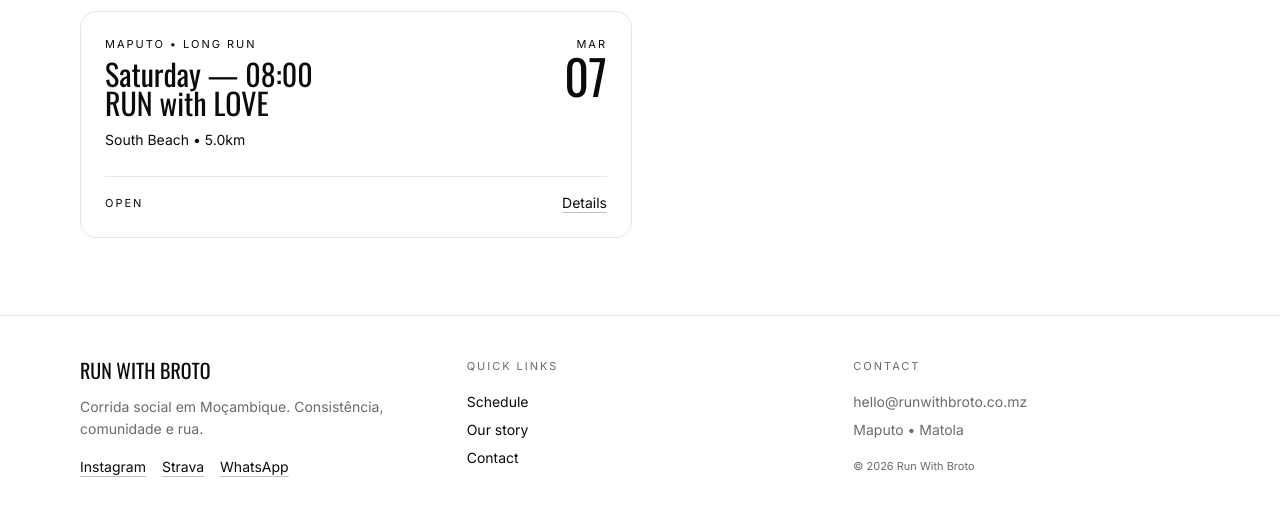
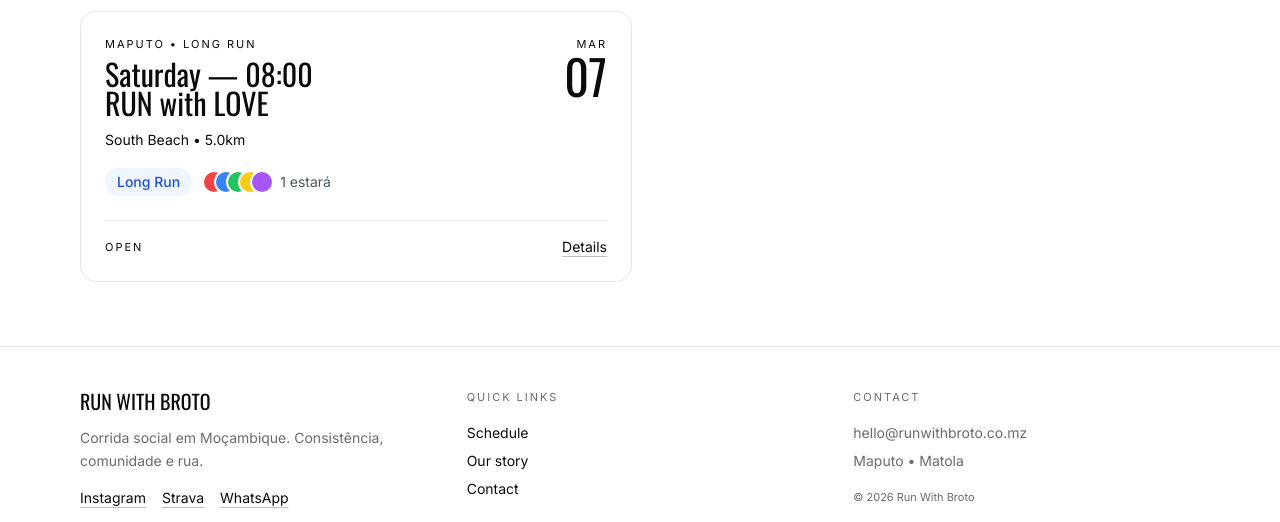
Before and after one commit to yrnsaraiva/runwithbroto, a Django app: page / in a window 1280 px wide. Shown: the part 215-737 px from the top of the page. Run offline with Django 5.2, Linux system fonts and the light colour scheme; data comes from the database, SQL or seed files in the repository; some libraries are stand-ins or nearby versions.

Commit message:
add confirmed_count

```diff
--- a/events/models.py
+++ b/events/models.py
@@ -6,6 +6,7 @@ from decimal import Decimal
 from django.core.validators import MinValueValidator
 import secrets
 import string
+from django.db.models import Q
 
 
 def generate_ticket_code():
@@ -101,6 +102,18 @@ class Event(models.Model):
     def is_sold_out(self) -> bool:
         return self.registrations_count >= self.capacity
 
+    @property
+    def confirmed_count(self) -> int:
+        """
+        Pessoas confirmadas (pago) + (eventos free contam como confirmado).
+        """
+        qs = self.registrations.exclude(status=RegistrationStatus.CANCELLED)
+
+        if self.is_free:
+            return qs.count()
+
+        return qs.filter(payment_status=PaymentStatus.PAID).count()
+
 
 phone_validator = RegexValidator(
     regex=r"^\+?\d{7,15}$",
--- a/events/templates/events/agenda.html
+++ b/events/templates/events/agenda.html
@@ -19,22 +19,78 @@
 
                 {% for event in events %}
                     <!-- CARD -->
-                    <a class="card border hairline rounded-2xl p-6"
-                       data-city="maputo"
-                       data-time="evening" data-type="weekly" href="{% url 'events:event_detail' event.slug %}">
+                    <a class="card border hairline rounded-2xl p-6 hover:shadow-sm transition"
+                       data-city="{{ event.city|lower }}"
+                       data-time="evening"
+                       data-type="{{ event.event_type|lower }}"
+                       href="{% url 'events:event_detail' event.slug %}">
+
                         <div class="flex items-start justify-between gap-6">
-                            <div>
-                                <div class="text-[11px] muted label">{{ event.city }}
-                                    • {{ event.get_event_type_display }}</div>
+
+                            <!-- LEFT -->
+                            <div class="flex-1">
+
+                                <!-- City + Type -->
+                                <div class="text-[11px] muted label">
+                                    {{ event.city }} • {{ event.get_event_type_display }}
+                                </div>
+
+                                <!-- Title -->
                                 <div class="mt-2 font-display text-3xl leading-[0.95] cardTitle">
                                     {{ event.start_at|date:"l" }} — {{ event.start_at|time:"H:i" }}
                                     <span class="block">{{ event.title }}</span>
                                 </div>
+
+                                <!-- Meeting -->
                                 <div class="mt-3 text-sm muted leading-relaxed">
-                                    {{ event.meeting_point }} • {{ event.distance_min_km }}km
+                                    {{ event.meeting_point }}
+                                    {% if event.distance_min_km %}
+                                        • {{ event.distance_min_km }}km
+                                    {% endif %}
                                 </div>
+
+                                <!-- TAG + PEOPLE COUNT -->
+                                <div class="mt-4 flex items-center gap-3">
+
+                                    <!-- Tag -->
+                                    <span class="px-3 py-1 rounded-full bg-blue-50 text-blue-700 text-sm font-medium">
+                                        {{ event.get_event_type_display }}
+                                    </span>
+
+                                    <!-- Avatars + Count -->
+                                    <div class="flex items-center gap-2">
+
+                                        <!-- Colored avatars -->
+                                        <div class="flex -space-x-2">
+                                            <span class="w-5 h-5 rounded-full bg-red-500 ring-2 ring-white"></span>
+                                            <span class="w-5 h-5 rounded-full bg-blue-500 ring-2 ring-white"></span>
+                                            <span class="w-5 h-5 rounded-full bg-green-500 ring-2 ring-white"></span>
+                                            <span class="w-5 h-5 rounded-full bg-yellow-400 ring-2 ring-white"></span>
+                                            <span class="w-5 h-5 rounded-full bg-purple-500 ring-2 ring-white"></span>
+                                        </div>
+
+                                        <!-- Count -->
+                                        <span class="text-sm text-gray-600">
+                                            {% if event.confirmed_count >= 300 %}
+                                                50+
+                                            {% else %}
+                                                {{ event.confirmed_count }}
+                                            {% endif %}
+                                            {% if event.confirmed_count > 1 %}
+                                            	estarão
+                                            {% else %}
+                                                estará
+                                            {% endif %}
+                                        </span>
+
+                                    </div>
+
+                                </div>
+
                             </div>
-                            <div class="text-right">
+
+                            <!-- RIGHT (DATE BLOCK) -->
+                            <div class="text-right shrink-0">
                                 <div class="text-[11px] muted label">
                                     {{ event.start_at|date:"M"|lower }}
                                 </div>
@@ -42,12 +98,22 @@
                                     {{ event.start_at|date:"d" }}
                                 </div>
                             </div>
+
                         </div>
 
+                        <!-- FOOTER -->
                         <div class="mt-6 flex items-center justify-between border-t hairline pt-4 text-sm">
-                            <span class="text-[11px] muted label">open</span>
-                            <span class="link-u" href="{% url 'events:event_detail' event.slug %}">Details</span>
+
+                            <span class="text-[11px] muted label">
+                                Open
+                            </span>
+
+                            <span class="link-u">
+                                Details
+                            </span>
+
                         </div>
+
                     </a>
                 {% endfor %}
 
```
